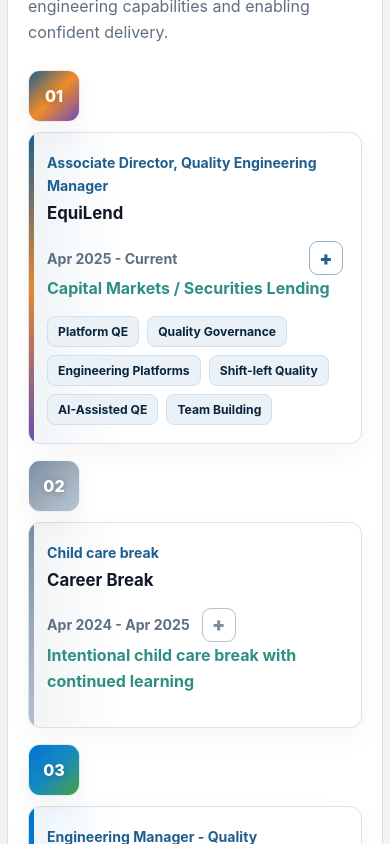
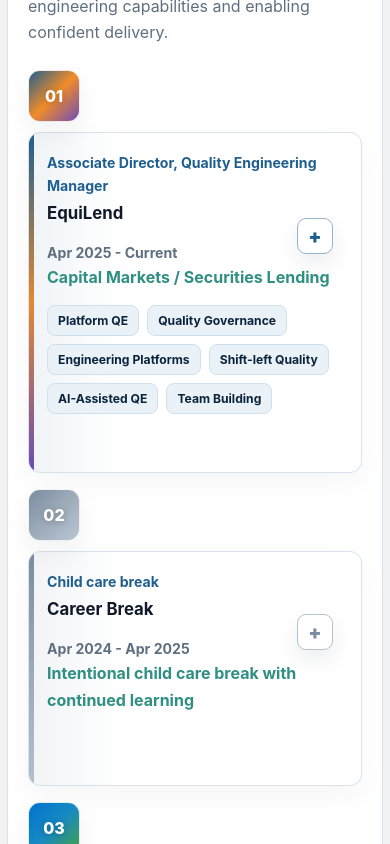
Before and after one commit to bondinthepond/bondinthepond.github.io, a React (Vite) app: page / in a window 390 px wide. Shown: the part 5160-6004 px from the top of the page. Built offline with nearby package versions, Linux system fonts and the light colour scheme.

Commit message:
button positioning changes

```diff
--- a/src/styles.css
+++ b/src/styles.css
@@ -1825,6 +1825,11 @@
 		padding: 18px;
 	}
 
+	.career-summary {
+		padding-right: 18px;
+		padding-bottom: 58px;
+	}
+
 	.career-marker span {
 		width: 52px;
 		height: 52px;
@@ -1836,6 +1841,19 @@
 
 	.period {
 		margin-bottom: 0;
+	}
+
+	.career-summary-actions {
+		display: block;
+	}
+
+	.career-expand-indicator {
+		position: absolute;
+		right: 10px;
+		bottom: 10px;
+		width: 36px;
+		height: 36px;
+		box-shadow: 0 10px 22px rgba(15, 35, 55, 0.08);
 	}
 
 	.detail-disclosure > summary {
```
